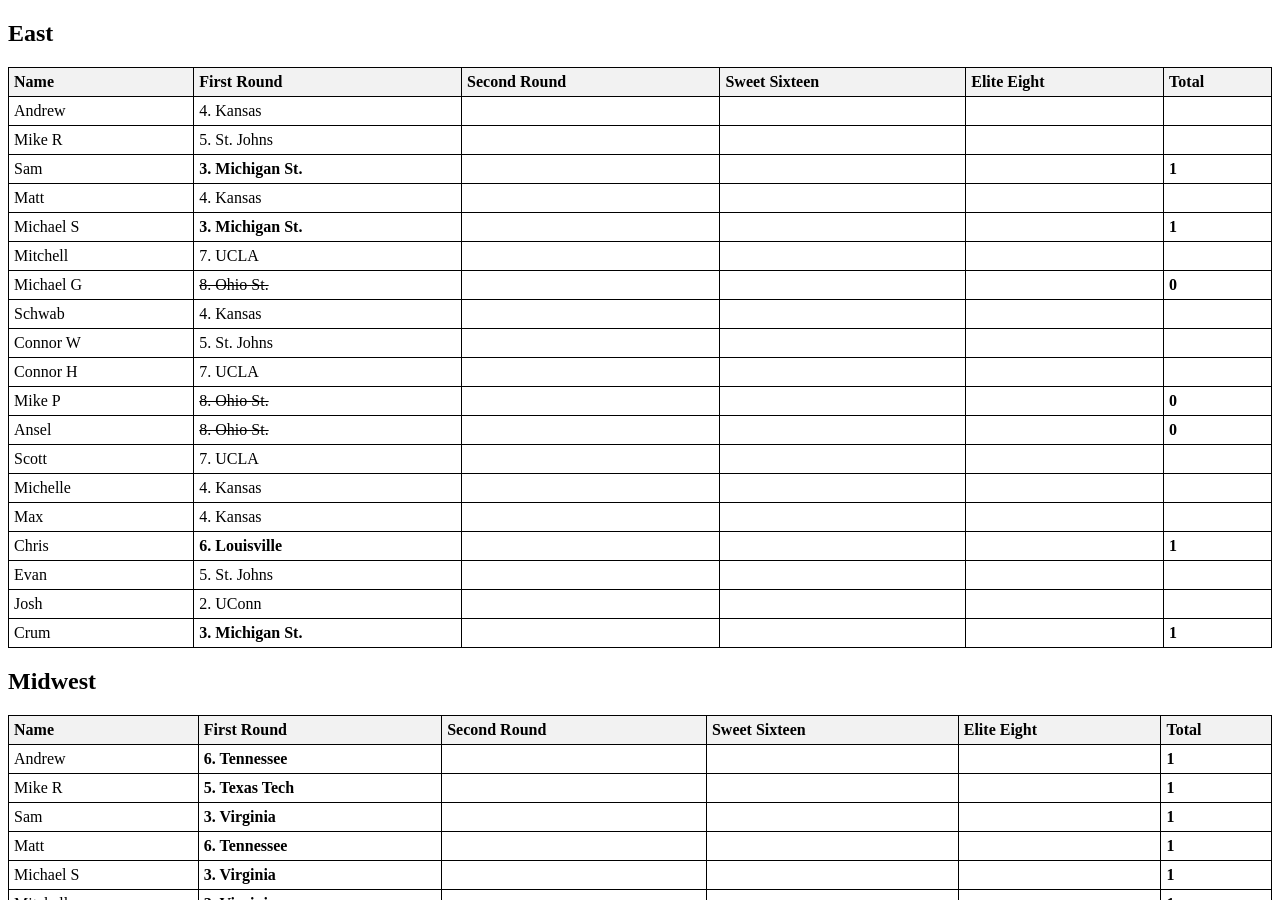
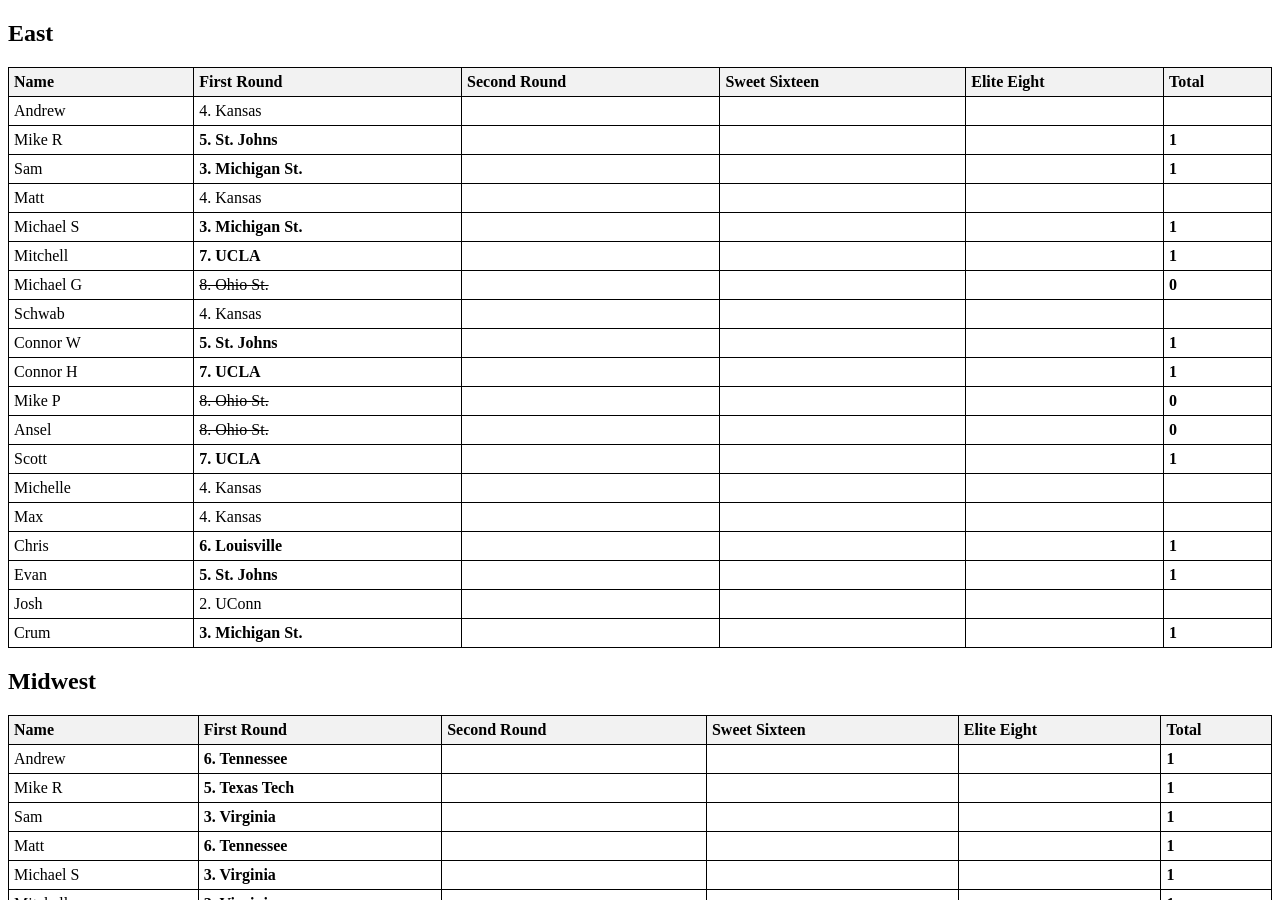
Before and after one commit to aredston19/aredston19.Github.io, a Jekyll site: the page MM_26.html, which Jekyll copies as it is, in a window 1280 px wide and 900 px high. Built offline with Jekyll 4.4.1, drawn with Linux system fonts in a browser that asks for light colours.

Commit message:
Add files via upload

```diff
--- a/MM_26.html
+++ b/MM_26.html
@@ -41,11 +41,11 @@
         </tr>
         <tr>
             <td>Mike R</td>
-            <td>5. St. Johns</td>
+            <td><b>5. St. Johns</b></td>
             <td></td>
 		<td></td>
 		<td></td>
-		<td></td>
+		<td><b>1</b></td>
 
         </tr>
 	<tr>
@@ -76,11 +76,11 @@
         </tr>
 <tr>
             <td>Mitchell</td>
-            <td>7. UCLA</td>
+            <td><b>7. UCLA</b></td>
             <td></td>
 		<td></td>
 		<td></td>
-		<td></td>
+		<td><b>1</b></td>
         </tr>
 <tr>
             <td>Michael G</td>
@@ -100,19 +100,19 @@
         </tr>
 <tr>
             <td>Connor W</td>
-            <td>5. St. Johns</td>
+            <td><b>5. St. Johns</b></td>
             <td></td>
 		<td></td>
 		<td></td>
-		<td></td>
+		<td><b>1</b></td>
         </tr>
 <tr>
             <td>Connor H</td>
-            <td>7. UCLA</td>
+            <td><b>7. UCLA</b></td>
             <td></td>
 		<td></td>
 		<td></td>
-		<td></td>
+		<td><b>1</b></td>
         </tr>
 <tr>
             <td>Mike P</td>
@@ -132,11 +132,11 @@
         </tr>
 <tr>
             <td>Scott</td>
-            <td>7. UCLA</td>
+            <td><b>7. UCLA</b></td>
             <td></td>
 		<td></td>
 		<td></td>
-		<td></td>
+		<td><b>1</b></td>
         </tr>
 <tr>
             <td>Michelle</td>
@@ -164,11 +164,11 @@
         </tr>
 <tr>
             <td>Evan</td>
-            <td>5. St. Johns</td>
+            <td><b>5. St. Johns</b></td>
             <td></td>
 		<td></td>
 		<td></td>
-		<td></td>
+		<td><b>1</b></td>
         </tr>
 <tr>
             <td>Josh</td>
@@ -554,11 +554,11 @@
         </tr>
 	<tr>
             <td>Sam</td>
-            <td>2. Purdue</td>
+            <td><b>2. Purdue</b></td>
             <td></td>
 		<td></td>
 		<td></td>
-		<td></td>
+		<td><b>1</b></td>
 
         </tr>
 <tr>
@@ -580,11 +580,11 @@
         </tr>
 <tr>
             <td>Mitchell</td>
-            <td>2. Purdue</td>
+            <td><b>2. Purdue</b></td>
             <td></td>
 		<td></td>
 		<td></td>
-		<td></td>
+		<td><b>1</b></td>
         </tr>
 <tr>
             <td>Michael G</td>
```
